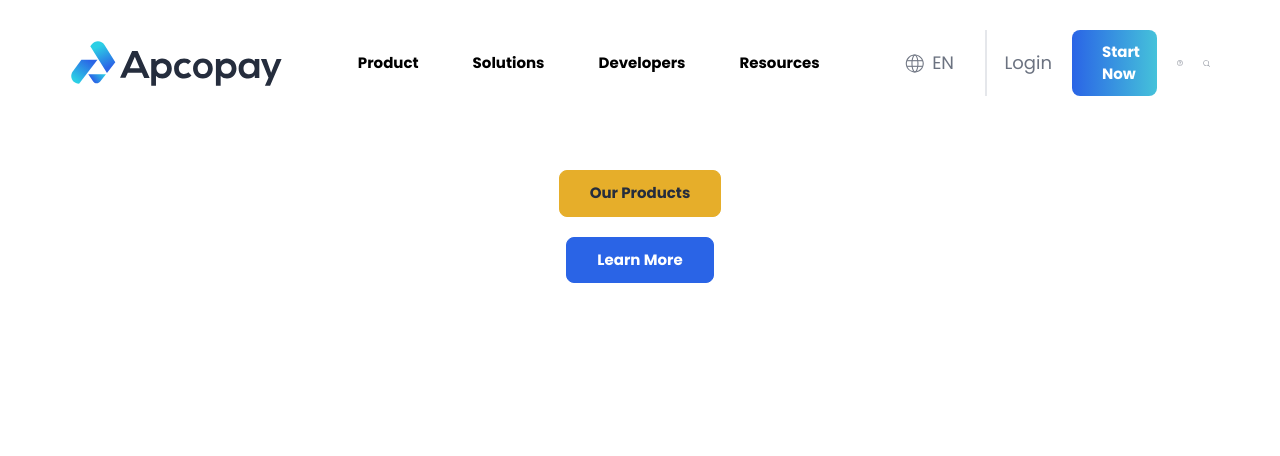
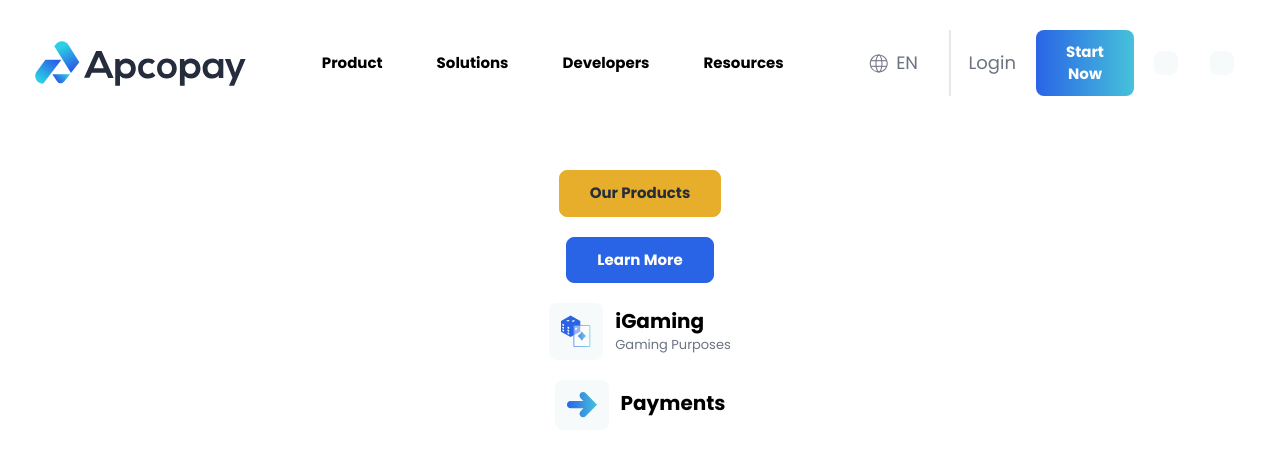
Before and after one commit to jess-JB/apcopay-review, a Next.js app: page / in a window 1280 px wide. Shown: the top 456 px of the page. Built offline with nearby package versions, Linux system fonts and the light colour scheme.

Commit message:
menu icon added

```diff
--- a/app/@header/page.tsx
+++ b/app/header/page.tsx
@@ -3,7 +3,7 @@
 
 const Header = () => {
   return (
-    <div>
+    <div className=''>
       <NavMenu />
     </div>
   );
--- a/app/layout.tsx
+++ b/app/layout.tsx
@@ -1,6 +1,6 @@
 import { Poppins } from "next/font/google";
 import "@/styles/globals.css";
-import Header from "./@header/page";
+import Header from "./header/page";
 
 const poppins = Poppins({
   subsets: ["latin", "latin-ext"],
--- a/app/page.tsx
+++ b/app/page.tsx
@@ -1,14 +1,30 @@
 import Button from "@/components/Button";
+import CustomLink from "@/components/CustomLink";
 
 import React from "react";
-import { nav } from "@/constants/nav";
-import NavLink from "@/components/Navigation/NavLink";
 
 const Page = () => {
   return (
-    <div className='flex flex-col gap-5 justify-center items-center p-11'>
+    <div className='flex flex-col gap-5 justify-center items-center p-11 '>
       <Button buttonType={"primary"}>Our Products</Button>
       <Button buttonType={"secondary"}>Learn More</Button>
+      <CustomLink
+        href={"/"}
+        icon={true}
+        iconUrl={"/assets/icon/gaming-icon.svg"}
+        iconProps={{ width: 30, height: 30, alt: "ALT" }}
+        hoverColor={"hover:primary"}
+        title={"iGaming"}
+        description={"Gaming Purposes"}
+      />
+      <CustomLink
+        href={"/"}
+        icon={true}
+        iconUrl={"/assets/icon/menu-payment-icon.svg"}
+        iconProps={{ width: 30, height: 30, alt: "ALT" }}
+        hoverColor={"hover:primary"}
+        title={"Payments"}
+      />
     </div>
   );
 };
--- a/components/CustomLink/CustomLink.tsx
+++ b/components/CustomLink/CustomLink.tsx
@@ -1,6 +1,7 @@
 import React, { Children } from "react";
 import SmartLink from "../SmartLink";
 import ImageWithFallback from "../ImageWithFallback";
+import Typography from "../Typography";
 
 type Props = {
   href: string;
@@ -14,6 +15,8 @@
     width: number;
     height: number;
   };
+  title?: string;
+  description?: string;
 };
 
 const CustomLink = ({
@@ -24,19 +27,33 @@
   children,
   iconUrl = null,
   iconProps,
+  title,
+  description,
 }: Props) => {
   return (
     <SmartLink href={href} className={`${textSize} ${hoverColor}`}>
-      {icon ? (
+      {icon && (
+        <div className='flex gap-3 justify-center items-center group'>
+          <div className='bg-primary-variant-4 p-3 rounded-lg group-hover:bg-primary-variant-3 transition-all delay-100'>
             <ImageWithFallback
               src={iconUrl}
               height={iconProps?.height}
               width={iconProps?.width}
               alt={iconProps?.alt}
-          className='hover:fill-primary'
             />
-      ) : (
-        ""
+          </div>
+          <div className='flex flex-col gap-1'>
+            <Typography.Headline
+              level={3}
+              className='group-hover:text-primary transition-all delay-100'
+            >
+              {title}
+            </Typography.Headline>
+            <Typography.Caption className=' text-gray-500'>
+              {description}
+            </Typography.Caption>
+          </div>
+        </div>
       )}
       {children}
     </SmartLink>
--- a/tailwind.config.ts
+++ b/tailwind.config.ts
@@ -361,6 +361,7 @@
         "primary-variant-1": "#4566AE",
         "primary-variant-2": "#45C2DA",
         "primary-variant-3": "#DAEDF1",
+        "primary-variant-4": "#f6fafb",
         secondary: "#E6AE2A",
         tertiary: "#3C3524",
         positive: "#1f8256",
```
Also changed, not shown: public/assets/icon/gaming-icon.svg (added). Lines whose indentation alone changed are shown as unchanged.
